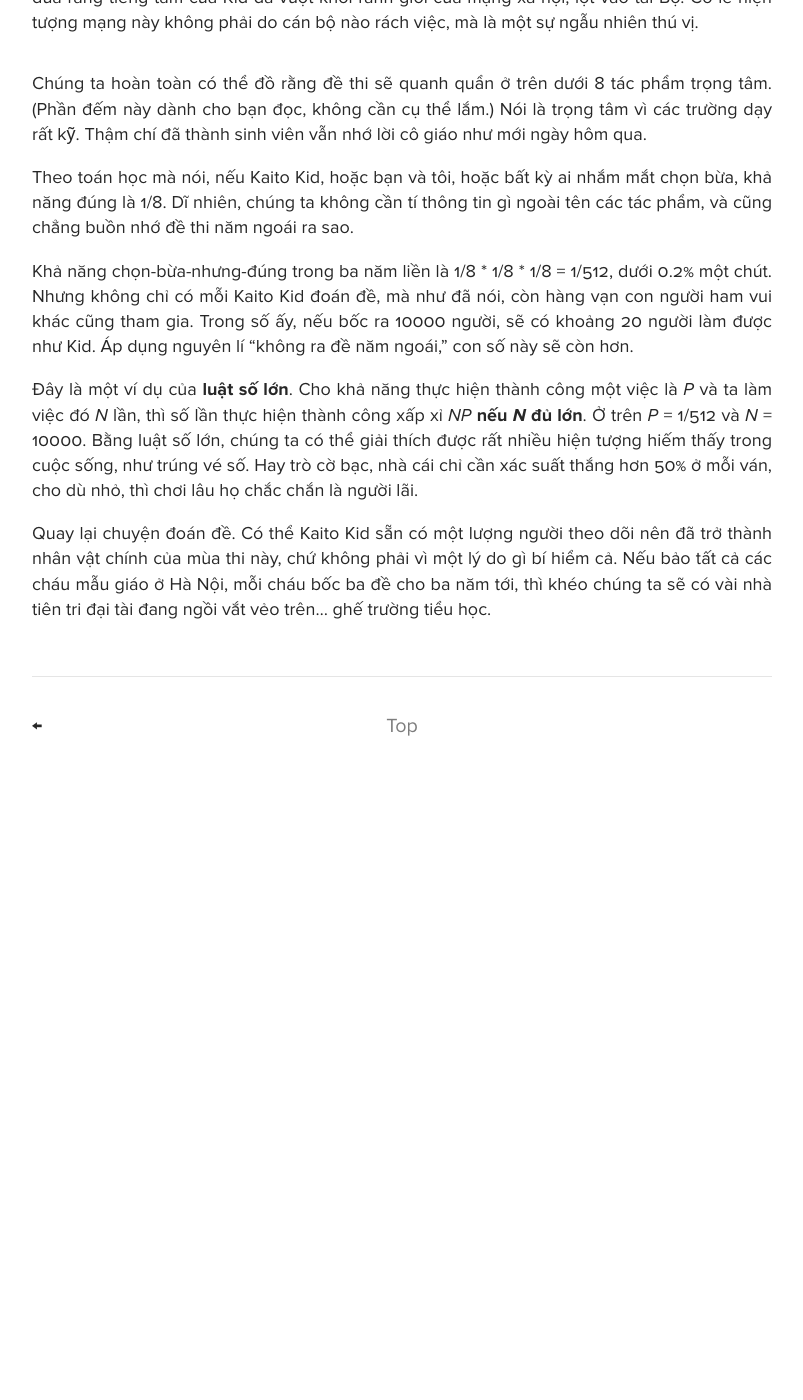
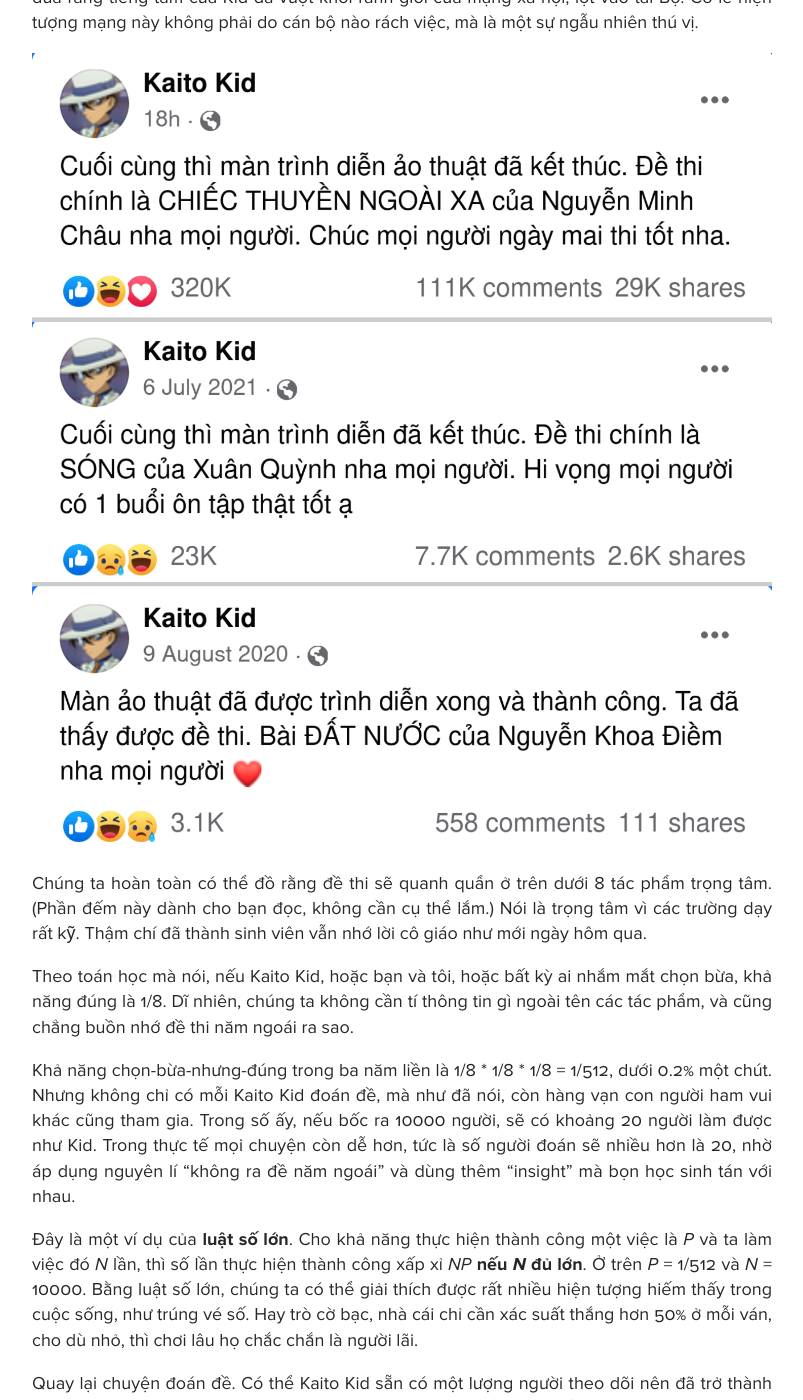
Before and after one commit to writebutwhy/writebutwhy.github.io, a Jekyll site: the page built from _posts/2022-07-07-doan-de-van-va-luat-so-lon.md, in a window 1280 px wide and 1400 px high, scrolled down 702 px. Shown: the whole window, without its empty margins (238-1041 px from the left). Built offline with Jekyll 4.4.1, drawn with Linux system fonts in a browser that asks for light colours; before the commit the page ends 1515 px from its top, so only the background shows below that; some of the changed text lies outside the part shown.

```diff
--- a/_posts/2022-07-07-doan-de-van-va-luat-so-lon.md
+++ b/_posts/2022-07-07-doan-de-van-va-luat-so-lon.md
@@ -10,14 +10,14 @@ Một mùa thi nữa lại tới. Sôi nổi nhất chắc chắn là môn ngữ
 
 Kaito Kid là một nhân vật hư cấu; nhưng Kaito Kid ở đây là thật, biết xài Facebook và viết tiếng Việt. Kaito Kid nổi tiếng vì đã đoán trúng đề ba năm 2022, 2021, 2020. Nhiều người còn bông đùa rằng tiếng tăm của Kid đã vượt khỏi ranh giới của mạng xã hội, lọt vào tai Bộ. Có lẽ hiện tượng mạng này không phải do cán bộ nào rách việc, mà là một sự ngẫu nhiên thú vị.
 
-![](/blog/images/2022/kaito-kid.png)
+![](/write/images/2022/kaito-kid.png)
 
 Chúng ta hoàn toàn có thể đồ rằng đề thi sẽ quanh quẩn ở trên dưới 8 tác phẩm trọng tâm. (Phần đếm này dành cho bạn đọc, không cần cụ thể lắm.) Nói là trọng tâm vì các trường dạy rất kỹ. Thậm chí đã thành sinh viên vẫn nhớ lời cô giáo như mới ngày hôm qua.
 
 Theo toán học mà nói, nếu Kaito Kid, hoặc bạn và tôi, hoặc bất kỳ ai nhắm mắt chọn bừa, khả năng đúng là 1/8. Dĩ nhiên, chúng ta không cần tí thông tin gì ngoài tên các tác phẩm, và cũng chẳng buồn nhớ đề thi năm ngoái ra sao.
 
-Khả năng chọn-bừa-nhưng-đúng trong ba năm liền là 1/8 * 1/8 * 1/8 = 1/512, dưới 0.2% một chút. Nhưng không chỉ có mỗi Kaito Kid đoán đề, mà như đã nói, còn hàng vạn con người ham vui khác cũng tham gia. Trong số ấy, nếu bốc ra 10000 người, sẽ có khoảng 20 người làm được như Kid. Áp dụng nguyên lí “không ra đề năm ngoái,” con số này sẽ còn hơn.
+Khả năng chọn-bừa-nhưng-đúng trong ba năm liền là 1/8 * 1/8 * 1/8 = 1/512, dưới 0.2% một chút. Nhưng không chỉ có mỗi Kaito Kid đoán đề, mà như đã nói, còn hàng vạn con người ham vui khác cũng tham gia. Trong số ấy, nếu bốc ra 10000 người, sẽ có khoảng 20 người làm được như Kid. Trong thực tế mọi chuyện còn dễ hơn, tức là số người đoán sẽ nhiều hơn là 20, nhờ áp dụng nguyên lí “không ra đề năm ngoái” và dùng thêm “insight” mà bọn học sinh tán với nhau.
 
 Đây là một ví dụ của **luật số lớn**. Cho khả năng thực hiện thành công một việc là *P* và ta làm việc đó *N* lần, thì số lần thực hiện thành công xấp xỉ *NP* **nếu *N* đủ lớn**. Ở trên *P* = 1/512 và *N* = 10000. Bằng luật số lớn, chúng ta có thể giải thích được rất nhiều hiện tượng hiếm thấy trong cuộc sống, như trúng vé số. Hay trò cờ bạc, nhà cái chỉ cần xác suất thắng hơn 50% ở mỗi ván, cho dù nhỏ, thì chơi lâu họ chắc chắn là người lãi.
 
-Quay lại chuyện đoán đề. Có thể Kaito Kid sẵn có một lượng người theo dõi nên đã trở thành nhân vật chính của mùa thi này, chứ không phải vì một lý do gì bí hiểm cả. Nếu bảo tất cả các cháu mẫu giáo ở Hà Nội, mỗi cháu bốc ba đề cho ba năm tới, thì khéo chúng ta sẽ có vài nhà tiên tri đại tài đang ngồi vắt vẻo trên... ghế trường tiểu học.
+Quay lại chuyện đoán đề. Có thể Kaito Kid sẵn có một lượng người theo dõi nên đã trở thành nhân vật chính của mùa thi này, chứ không phải vì một lý do gì bí hiểm cả. Nếu bảo tất cả các cháu mẫu giáo ở Hà Nội, mỗi cháu bốc ba đề cho ba năm tới, thì khéo chúng ta sẽ có vài nhà tiên tri đại tài đang ngồi vắt vẻo trên ghế trường tiểu học.
```
Also changed, not shown: _posts/2022-08-12-free-apps-are-not-actually-free.md (deleted, +0 -31 lines).
